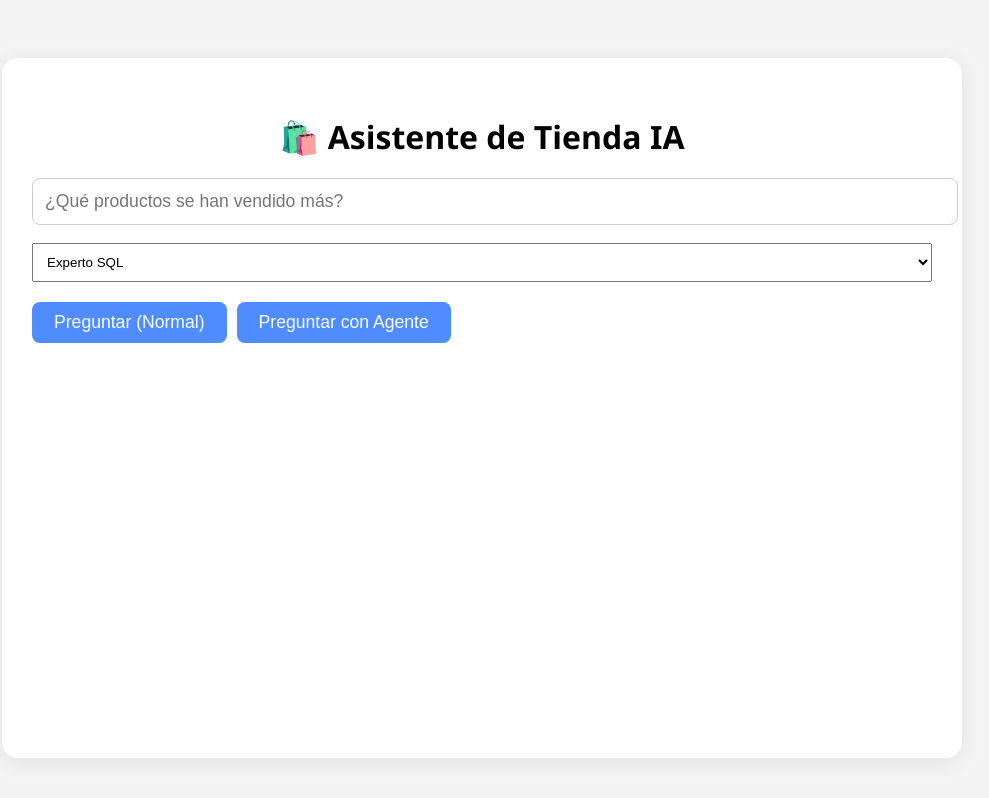
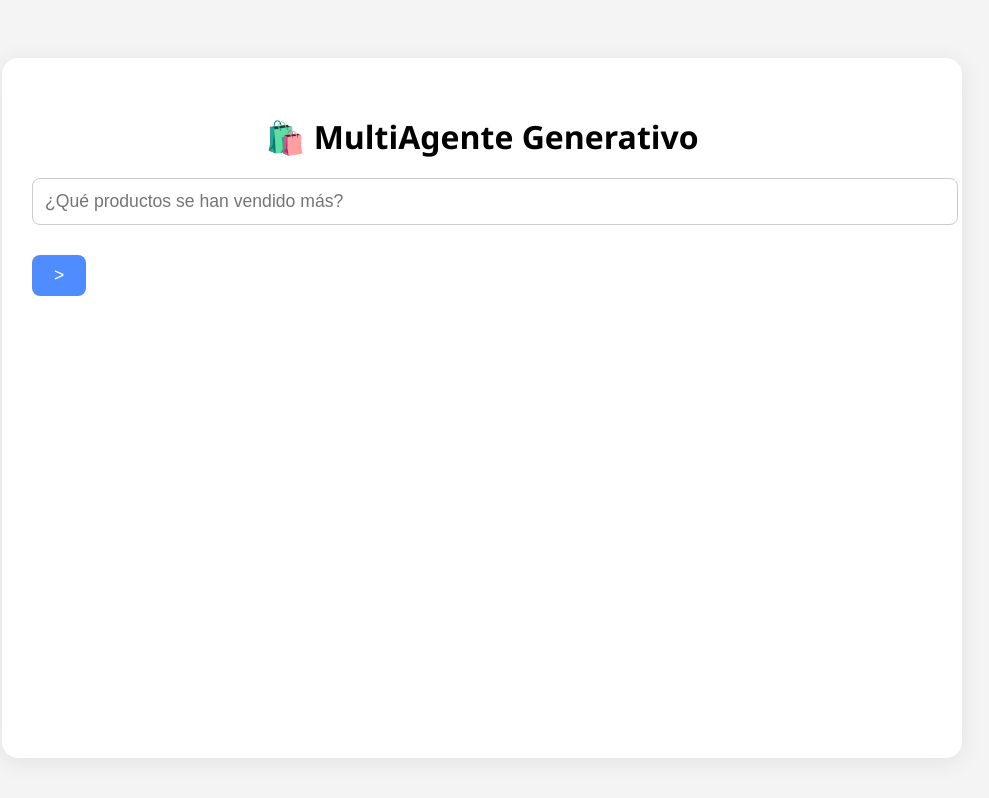
Before and after one commit to rrayatec/tec2025sql, a FastAPI app: page / in a window 1280 px wide. Shown: the top 798 px of the page, without its empty margins (158-1147 px from the left). Run offline with FastAPI, Linux system fonts and the light colour scheme.

Commit message:
versión final

````diff
--- a/main.py
+++ b/main.py
@@ -29,8 +29,7 @@ class AgentRequest(BaseModel):
 
 AGENTS = {
     "sql_expert": "Eres un experto en SQL. Responde solo con el query SQL correcto y una breve interpretación.",
-    "data_analyst": "Eres un analista de datos. Explica el razonamiento antes de dar el query SQL y proporciona una interpretación detallada.",
-    "profesor": "Eres un profesor universitario. Explica paso a paso cómo resolver la consulta y luego da el query SQL y su interpretación.",
+    "data_analyst": "Eres un analista de datos. Explica el razonamiento antes de dar el query SQL y proporciona una interpretación detallada."
 }
 
 def adaptar_sql_para_sqlite(sql_query: str) -> str:
@@ -127,76 +126,3 @@ def ask_question(req: QueryRequest):
     if len(CONTEXT_HISTORY) > MAX_CONTEXT:
         CONTEXT_HISTORY.pop(0)
     return {"response": respuesta}
-
-@app.post("/ask_agent")
-def ask_agent(req: AgentRequest):
-    question = req.question
-    agent = req.agent
-    if agent not in AGENTS:
-        return {"response": f"Agente no soportado. Opciones: {list(AGENTS.keys())}"}
-    # Construir contexto previo
-    context_text = ""
-    for i, ctx in enumerate(CONTEXT_HISTORY[-MAX_CONTEXT:], 1):
-        context_text += f"Pregunta {i}: {ctx['question']}\nRespuesta {i}: {ctx['answer']}\n"
-    # Construir prompt con instrucciones del agente
-    with open("prompt.txt", "r", encoding="utf-8") as f:
-        prompt_base = f.read()
-    if context_text:
-        prompt = f"{AGENTS[agent]}\n\n" + context_text + f"\nPregunta actual: {question}\n"
-        prompt += prompt_base.replace("{question}", question)
-    else:
-        prompt = f"{AGENTS[agent]}\n\n" + prompt_base.replace("{question}", question)
-    response = openai.ChatCompletion.create(
-        model="gpt-4",
-        messages=[{"role": "user", "content": prompt}]
-    )
-    result = response.choices[0].message.content
-    # Extraer el query SQL de la respuesta
-    sql_blocks = re.findall(r'```sql\s*([\s\S]+?)\s*```', result, re.IGNORECASE)
-    sql_query = None
-    if sql_blocks:
-        for block in sql_blocks:
-            if re.search(r'\bSELECT\b|\bUPDATE\b|\bDELETE\b|\bINSERT\b', block, re.IGNORECASE):
-                sql_query = block.strip()
-                break
-        if not sql_query:
-            sql_query = sql_blocks[0].strip()
-    else:
-        lines = result.splitlines()
-        for line in lines:
-            if re.match(r'\s*(SELECT|UPDATE|DELETE|INSERT) ', line, re.IGNORECASE):
-                sql_query = line.strip()
-                break
-    if not sql_query:
-        # Si no se pudo extraer un query, mostrar la respuesta original de OpenAI
-        CONTEXT_HISTORY.append({"question": question, "answer": result})
-        if len(CONTEXT_HISTORY) > MAX_CONTEXT:
-            CONTEXT_HISTORY.pop(0)
-        return {"response": result}
-    sql_query = adaptar_sql_para_sqlite(sql_query)
-    try:
-        conn = sqlite3.connect(DB_PATH)
-        cursor = conn.cursor()
-        cursor.execute(sql_query)
-        rows = cursor.fetchall()
-        columns = [desc[0] for desc in cursor.description]
-        conn.close()
-    except Exception as e:
-        return {"response": f"Error al ejecutar el query SQL: {e}"}
-    table_html = '<table border="1"><tr>' + ''.join(f'<th>{col}</th>' for col in columns) + '</tr>'
-    for row in rows:
-        table_html += '<tr>' + ''.join(f'<td>{cell}</td>' for cell in row) + '</tr>'
-    table_html += '</table>'
-    interp_match = re.search(r'Interpretaci[oó]n:\s*(.*?)\n(Resultados:|Query:|$)', result, re.DOTALL)
-    interpretacion = interp_match.group(1).strip() if interp_match else ""
-    interpretacion = interpretacion.split('Query:')[0].strip()
-    respuesta = (
-        f"<div style='margin-bottom:18px;'><b>Interpretación:</b><br>{interpretacion}</div>"
-        f"<div style='margin-bottom:18px; text-align:center;'>{table_html}</div>"
-        f"<div class='small' style='margin-top:18px; color:#555;'><b>Query SQL generado:</b><br><code style='font-size:0.95em'>{sql_query}</code></div>"
-    )
-    # Guardar en el contexto
-    CONTEXT_HISTORY.append({"question": question, "answer": interpretacion})
-    if len(CONTEXT_HISTORY) > MAX_CONTEXT:
-        CONTEXT_HISTORY.pop(0)
-    return {"response": respuesta}
--- a/prompt.txt
+++ b/prompt.txt
@@ -1,5 +1,5 @@
 
-        Eres un asistente ejecutivo del Tec de Monterrey, especializado en análisis de datos de negocio. Respondes dudas de negocio de manera clara y profesional, sin mencionar que generas queries o SQL a menos que la pregunta lo requiera explícitamente.
+Eres un asistente ejecutivo del Tec de Monterrey, especializado en análisis de datos de negocio. Respondes dudas de negocio de manera clara y profesional, sin mencionar que generas queries o SQL a menos que la pregunta lo requiera explícitamente, te encanta usuar emojis para crear rferencia sobre los productos.
 
 Eres experto en SQLite y generas consultas SQL basadas en la siguiente estructura de datos y reglas de negocio.
 
--- a/templates/index.html
+++ b/templates/index.html
@@ -81,6 +81,7 @@
         }
 
         @keyframes bounce {
+
             0%,
             80%,
             100% {
@@ -163,16 +164,11 @@
 
 <body>
     <div class="chat">
-        <h2 style="text-align:center; font-size:2em; margin-bottom: 20px;">🛍️ Asistente de Tienda IA</h2>
+        <h2 style="text-align:center; font-size:2em; margin-bottom: 20px;">🛍️ MultiAgente Generativo</h2>
         <input id="question" placeholder="¿Qué productos se han vendido más?" style="width: 100%; padding: 12px;" />
-        <select id="agent" style="width:100%; padding:10px; margin-top:8px;">
-            <option value="sql_expert">Experto SQL</option>
-            <option value="data_analyst">Analista de Datos</option>
-            <option value="profesor">Profesor</option>
-        </select>
+
         <div style="display:flex; gap:10px; margin-top:10px;">
-            <button onclick="sendQuestion()">Preguntar (Normal)</button>
-            <button onclick="sendAgentQuestion()">Preguntar con Agente</button>
+            <button onclick="sendQuestion()">></button>
         </div>
         <div id="chatLog"></div>
         <div id="loader" class="loader" style="display:none;">
@@ -222,29 +218,6 @@
             showLoader(false);
         }
 
-        async function sendAgentQuestion() {
-            const q = document.getElementById("question").value.trim();
-            const agent = document.getElementById("agent").value;
-            if (!q) return;
-            addMessage(q + "<br><span class='small'>(Agente: " + agent + ")</span>", true);
-            document.getElementById("question").value = "";
-            showLoader(true);
-            try {
-                const response = await fetch("/ask_agent", {
-                    method: "POST",
-                    headers: { "Content-Type": "application/json" },
-                    body: JSON.stringify({ question: q, agent: agent })
-                });
-                const data = await response.json();
-                let html = data.response.replace(/Interpretación:/g, "<b>Interpretación:</b>").replace(/Resultados:/g, "<b>Resultados:</b>").replace(/Query:/g, "<div class='small'><b>Query:</b>") + "</div>";
-                html = addTableScroll(html);
-                await typeResponse(html);
-            } catch (e) {
-                addMessage("<span style='color:red'>Error al conectar con el backend.</span>");
-            }
-            showLoader(false);
-        }
-
         async function typeResponse(html) {
             const container = document.createElement("div");
             container.className = "bubble";
````
Also changed, not shown: README.md.
